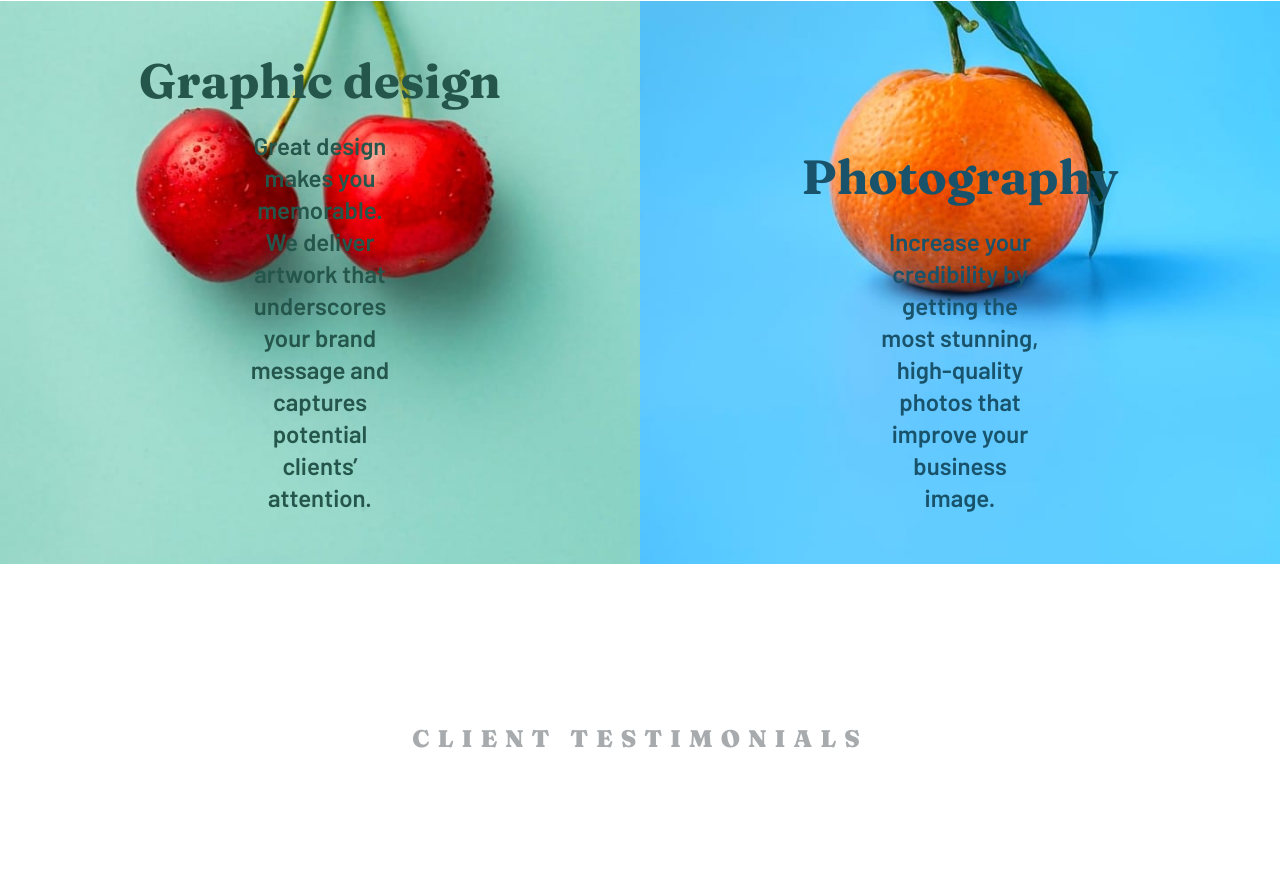
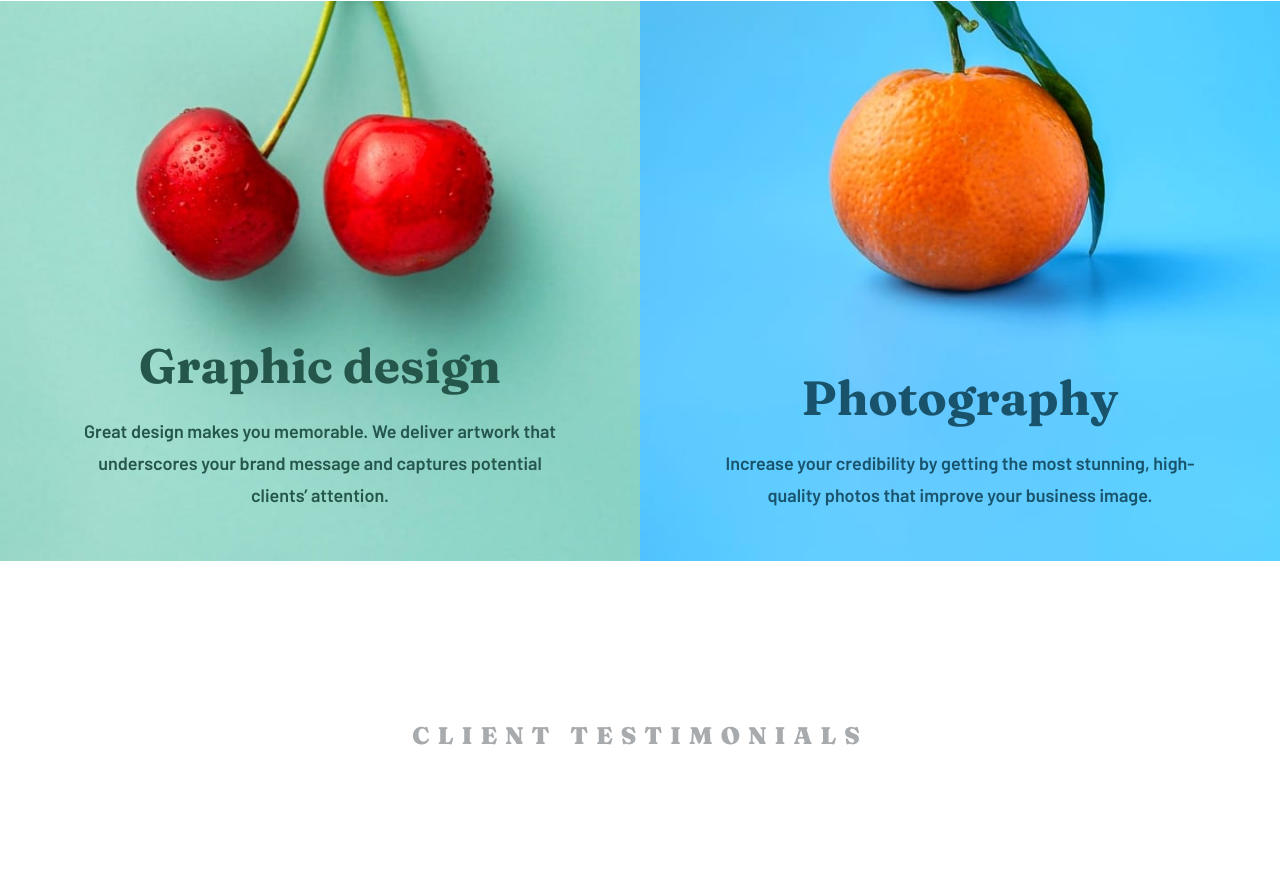
Before and after one commit to john-pereira/sunnyside-agency-landing-page, a plain HTML site: page index.html in a window 1280 px wide. Shown: the part 1872-2751 px from the top of the page. Drawn offline with Linux system fonts and the light colour scheme.

Commit message:
Add files via upload

```diff
--- a/index.html
+++ b/index.html
@@ -373,8 +373,8 @@
             font-size: 48px;
           }
           p{
-            padding: 0 15rem;
-            font-size: 24px;
+            padding: 0 5rem;
+            font-size: 18px;
             text-align: center;
             line-height: 2rem;
             font-weight: 600;
```
Also changed, not shown: 1 other file.
